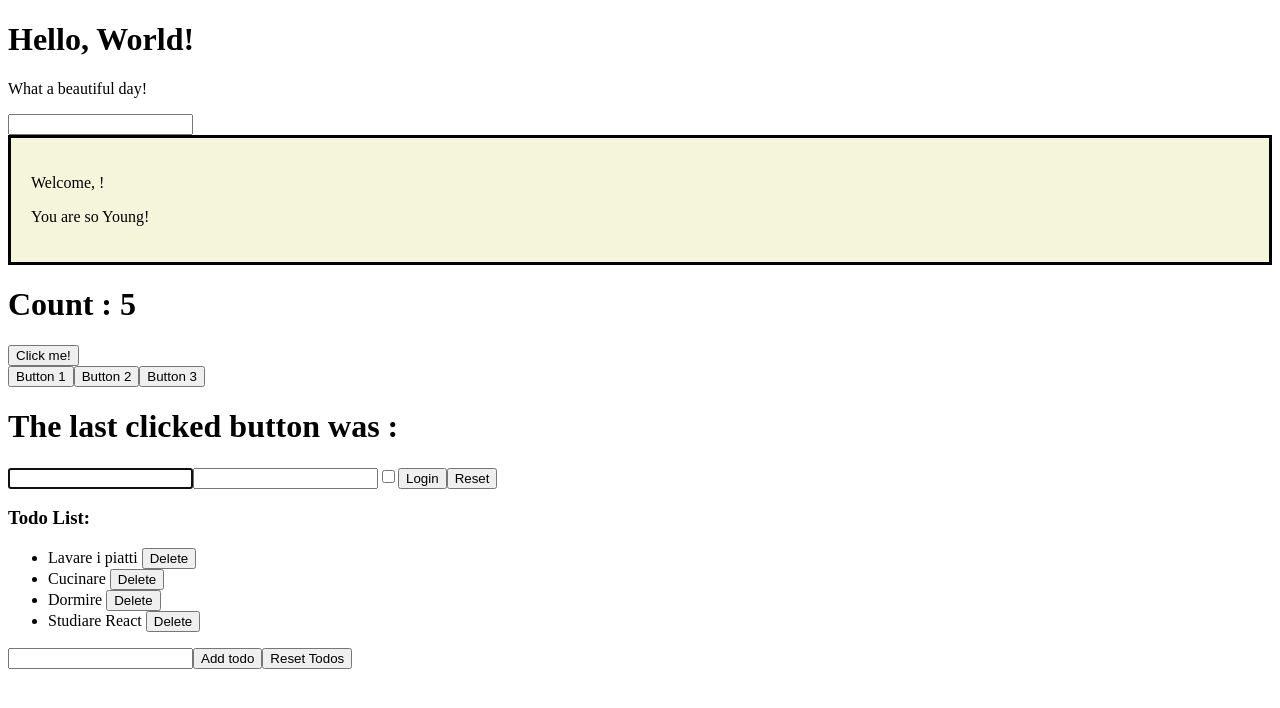
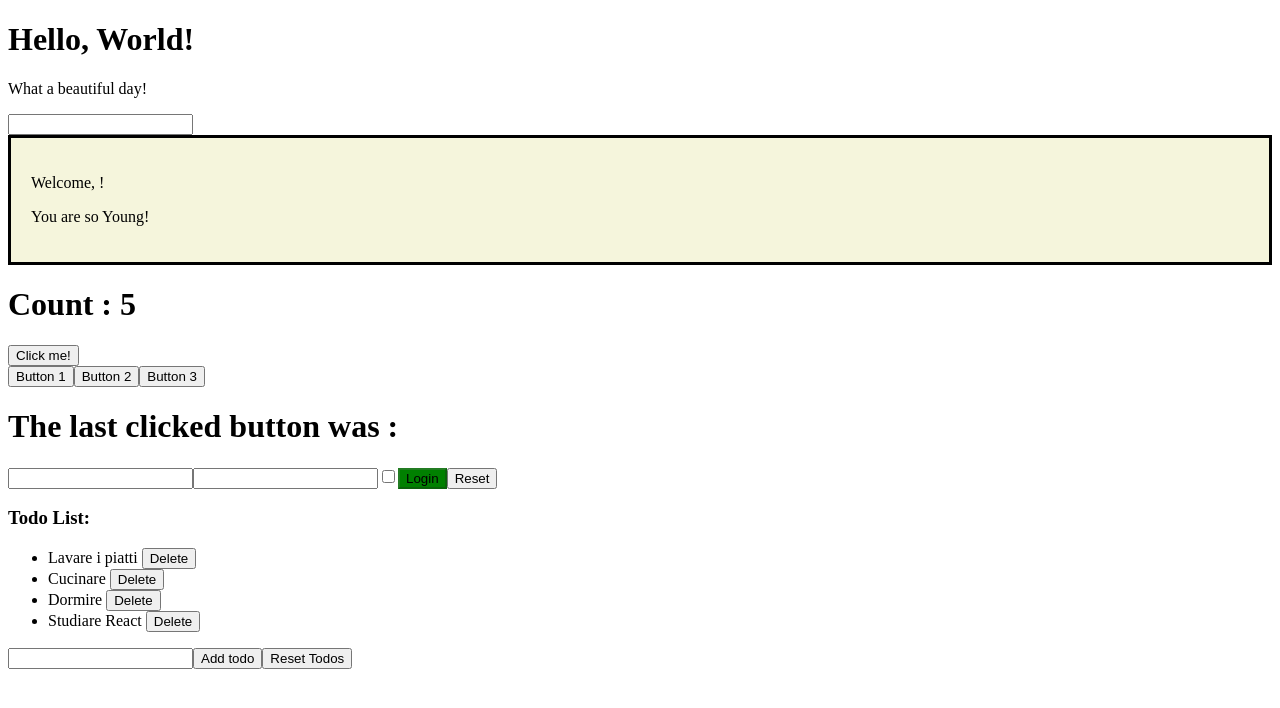
Before and after one commit to Ivanfras98/react-exercises, a React (Create React App) app: page / in a window 1280 px wide. Shown: the top 708 px of the page. Built offline with nearby package versions, Linux system fonts and the light colour scheme.

Commit message:
style-es-03-done

```diff
--- a/src/App.js
+++ b/src/App.js
@@ -2,10 +2,10 @@ import React from "react";
 import { ClickTracker } from "./ClickTracker";
 import { Counter } from "./Counter";
 import { InteractiveWelcome } from "./InteractiveWelcome";
-// import { Login } from "./Login";
+import { Login } from "./Login";
 import { Message } from "./Message";
 import { TodoList } from "./TodoList";
-import { UncontrolledLogin } from "./UncontrolledLogin";
+// import { UncontrolledLogin } from "./UncontrolledLogin";
 
 export class Hello extends React.Component {
   render() {
@@ -25,8 +25,8 @@ export class App extends React.Component {
         <InteractiveWelcome />
         <Counter initialValue={5} />
         <ClickTracker />
-        {/* <Login passFunc= {this.onLogin} /> */}
-        <UncontrolledLogin passFunc = {this.onLogin}/>
+        <Login passFunc= {this.onLogin} />
+        {/* <UncontrolledLogin passFunc = {this.onLogin}/>  */}
         <TodoList />
       </div>
     );
--- a/src/Login.js
+++ b/src/Login.js
@@ -38,6 +38,10 @@ export class Login extends React.Component {
   }
 
   render() {
+    const buttonStyle = {
+      backgroundColor : this.state.password.length >= 8 ? "red" : "green",
+      color : this.state.password.length >= 8 ? "white" : "black"
+    }
     return (
       <div>
         <input
@@ -57,7 +61,7 @@ export class Login extends React.Component {
           onChange={this.inputChangeHandler}
           checked={this.state.remember}
         />
-        <button disabled={this.state.disabled} onClick={this.HandlerLoginClick}>
+        <button style={buttonStyle} disabled={this.state.disabled} onClick={this.HandlerLoginClick}>
           Login
         </button>
         <button onClick={this.resetAll}>Reset</button>
```
